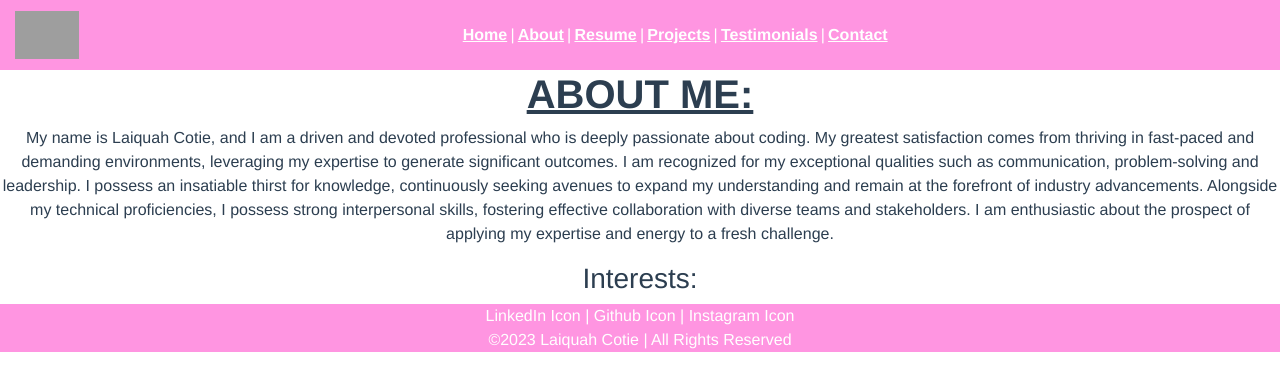
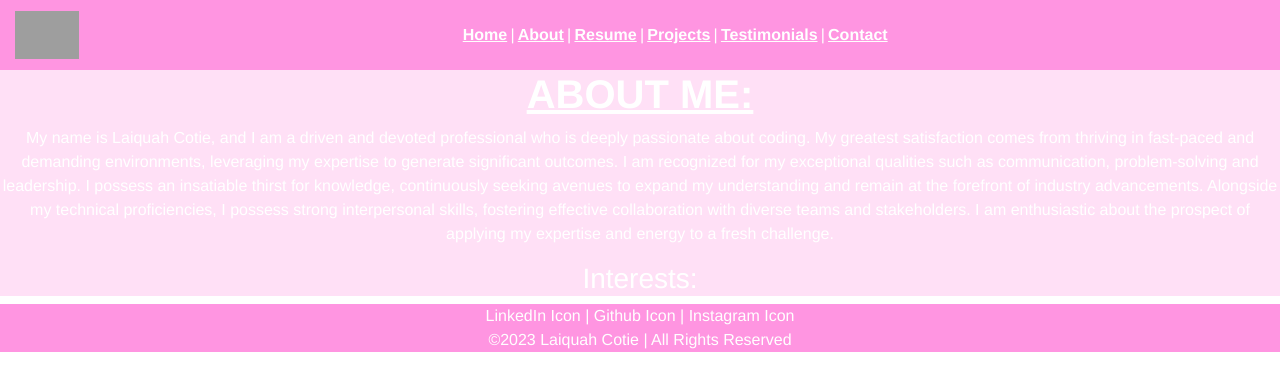
Before and after one commit to Laiquah/laiquahCotiePortfolio, a Vue app: page /about in a window 1280 px wide. Shown: the top 390 px of the page. Built offline with nearby package versions, Linux system fonts and the light colour scheme; grey boxes are pictures that could not be loaded.

Commit message:
added colour and changed wording

```diff
--- a/src/components/TestimonialComp.vue
+++ b/src/components/TestimonialComp.vue
@@ -12,7 +12,7 @@
                             <div class="card-body">
                               <h5 class="card-title">{{ item.name }}</h5>
                               <p class="card-text"><small class="text-body-secondary">{{ item.role }}</small></p>
-                              <p class="card-text">{{ item.words }}</p>
+                              <p class="card-text">"{{ item.words }}"</p>
                             </div>
                           </div>
                         </div>
--- a/src/views/AboutView.vue
+++ b/src/views/AboutView.vue
@@ -19,4 +19,9 @@ h1{
   text-decoration: underline;
   font-weight: 700;
 }
+
+div{
+  background-color: #FFE0F6;
+  color: white;
+}
 </style>
--- a/src/views/ContactView.vue
+++ b/src/views/ContactView.vue
@@ -22,5 +22,6 @@ h1{
 
 div{
     background-color: #FFE0F6;
-}
+    color: white;
+  }
 </style>
--- a/src/views/ProjectsView.vue
+++ b/src/views/ProjectsView.vue
@@ -19,4 +19,9 @@ h1{
     text-decoration: underline;
     font-weight: 700;
 }
+
+div{
+    background-color: #FFE0F6;
+    color: white;
+  }
 </style>
--- a/src/views/ResumeView.vue
+++ b/src/views/ResumeView.vue
@@ -19,4 +19,9 @@ h1{
     text-decoration: underline;
     font-weight: 700;
 }
+
+div{
+    background-color: #FFE0F6;
+    color: white;
+  }
 </style>
--- a/src/views/TestimonialView.vue
+++ b/src/views/TestimonialView.vue
@@ -19,4 +19,9 @@ h1{
     text-decoration: underline;
     font-weight: 700;
 }
+
+div{
+    background-color: #FFE0F6;
+    color: white;
+  }
 </style>
```
